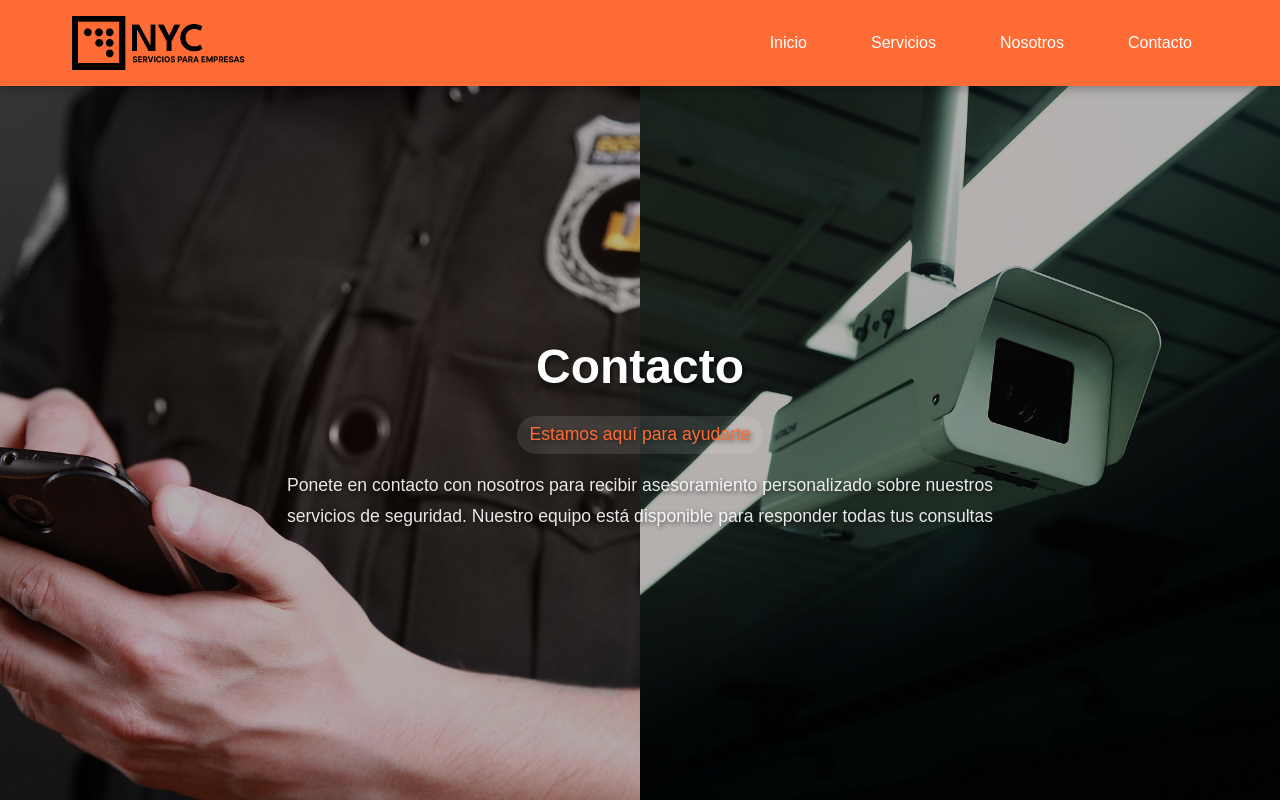
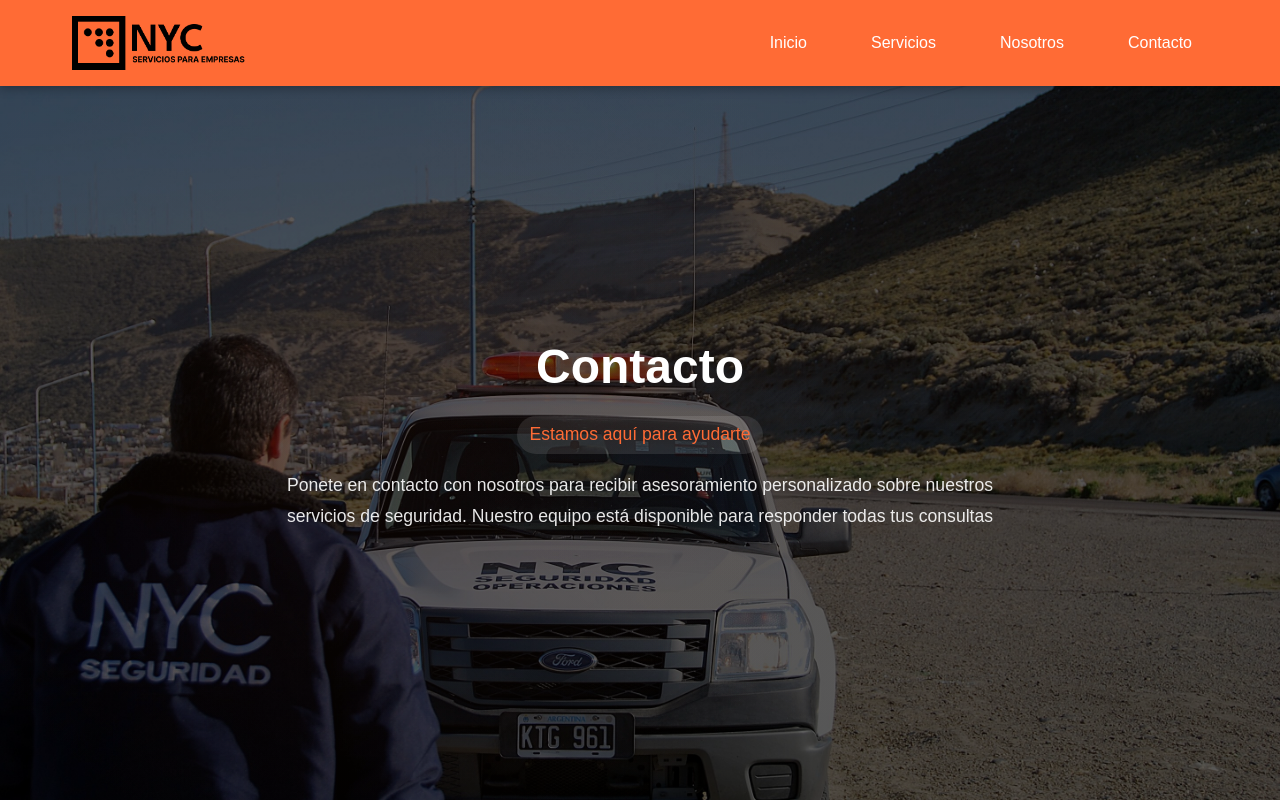
Before and after one commit to clau-devSpace/nycs-seguridad, a React (Vite) app: page /contacto in a window 1280 px wide. Shown: the top 802 px of the page. Built offline with nearby package versions, Linux system fonts and the light colour scheme.

Commit message:
imagen-fondo-contacto

```diff
--- a/src/pages/Contacto.jsx
+++ b/src/pages/Contacto.jsx
@@ -6,6 +6,7 @@ import GoogleMapEmbed from '../components/mapa.jsx';
 import Header from '../components/Header.jsx';
 import HeaderImage1 from '../assets/images/foto-header1.jpg';
 import HeaderImage2 from '../assets/images/foto-header2.jpg';
+import ImagenContacto from '../assets/images/edicion1.jpg';
 
 export default function Contacto() {
   return (
@@ -14,8 +15,7 @@ export default function Contacto() {
         title="Contacto"
         subtitle="Estamos aquí para ayudarte"
         description="Ponete en contacto con nosotros para recibir asesoramiento personalizado sobre nuestros servicios de seguridad. Nuestro equipo está disponible para responder todas tus consultas"
-        backgroundImage1={HeaderImage1}
-        backgroundImage2={HeaderImage2}
+        backgroundImage={ImagenContacto}
       />
 
       {/* Contact Section */}
```
